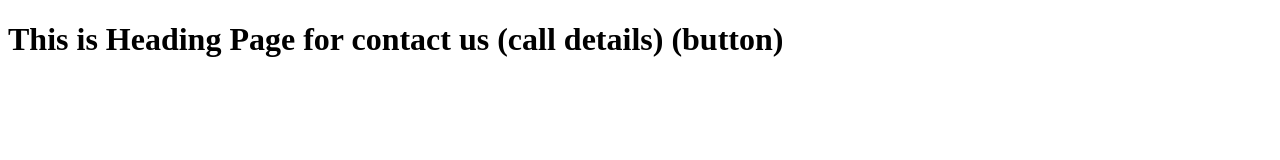
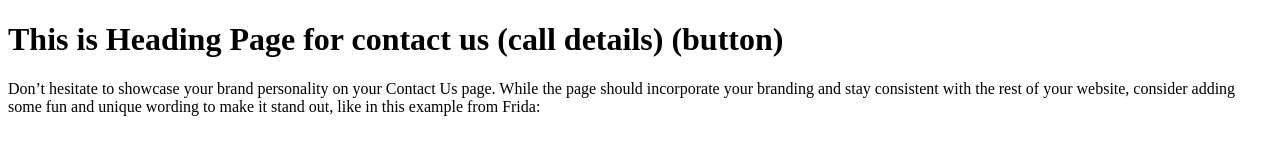
Before and after one commit to averma247/GIT-Command-Example, a plain HTML site: page contact.html in a window 1280 px wide. Drawn offline with Linux system fonts and the light colour scheme.

Commit message:
Adding contact.

```diff
--- a/contact.html
+++ b/contact.html
@@ -5,6 +5,9 @@
 	<meta name="viewport" content="width=device-width, initial-scale=1">
 	<title>Contact Us</title>
 	<h1>This is Heading Page for contact us (call details) (button)</h1>
+	<p>
+		Don’t hesitate to showcase your brand personality on your Contact Us page. While the page should incorporate your branding and stay consistent with the rest of your website, consider adding some fun and unique wording to make it stand out, like in this example from Frida:
+	</p>
 </head>
 <body>
 
```
